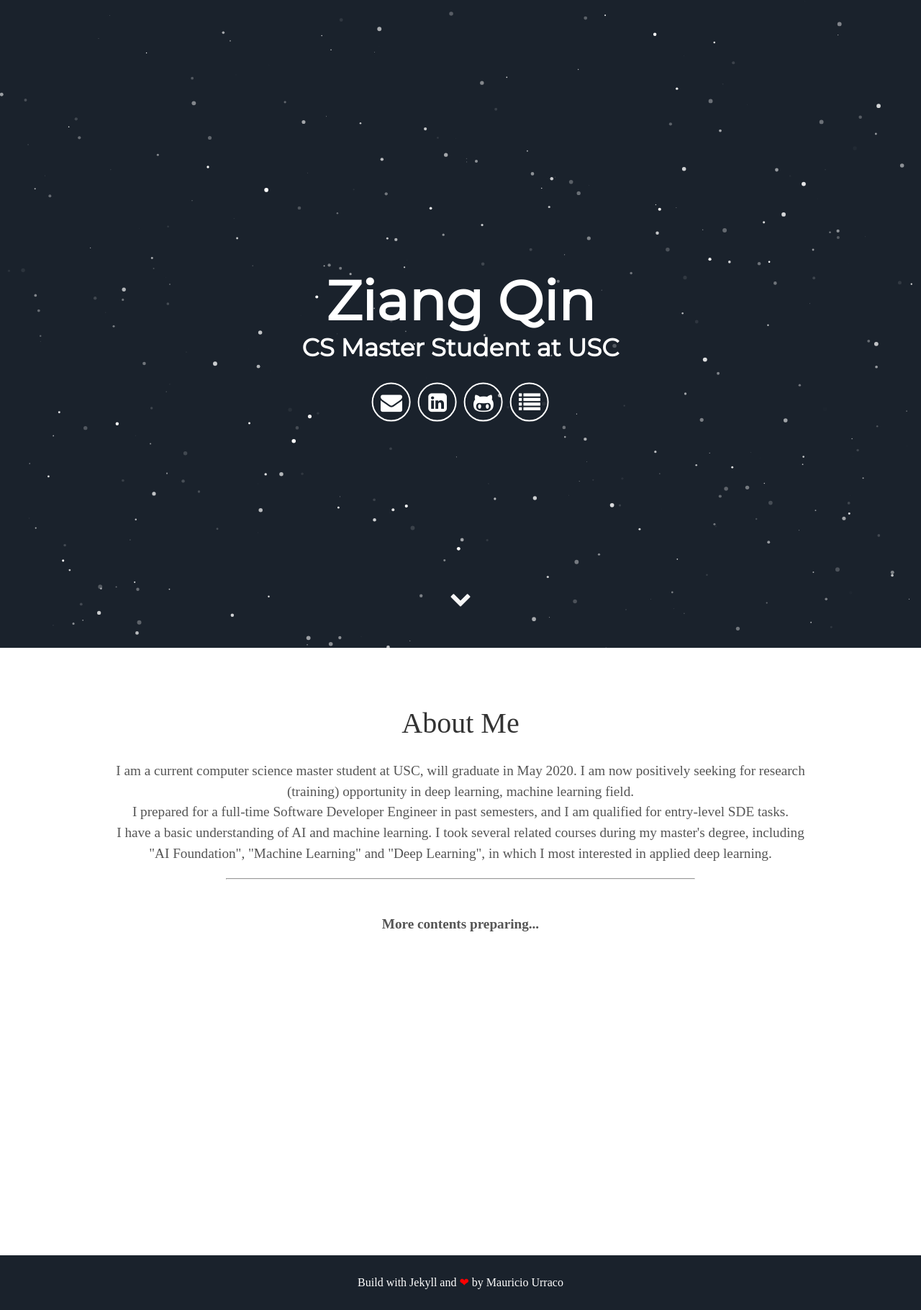
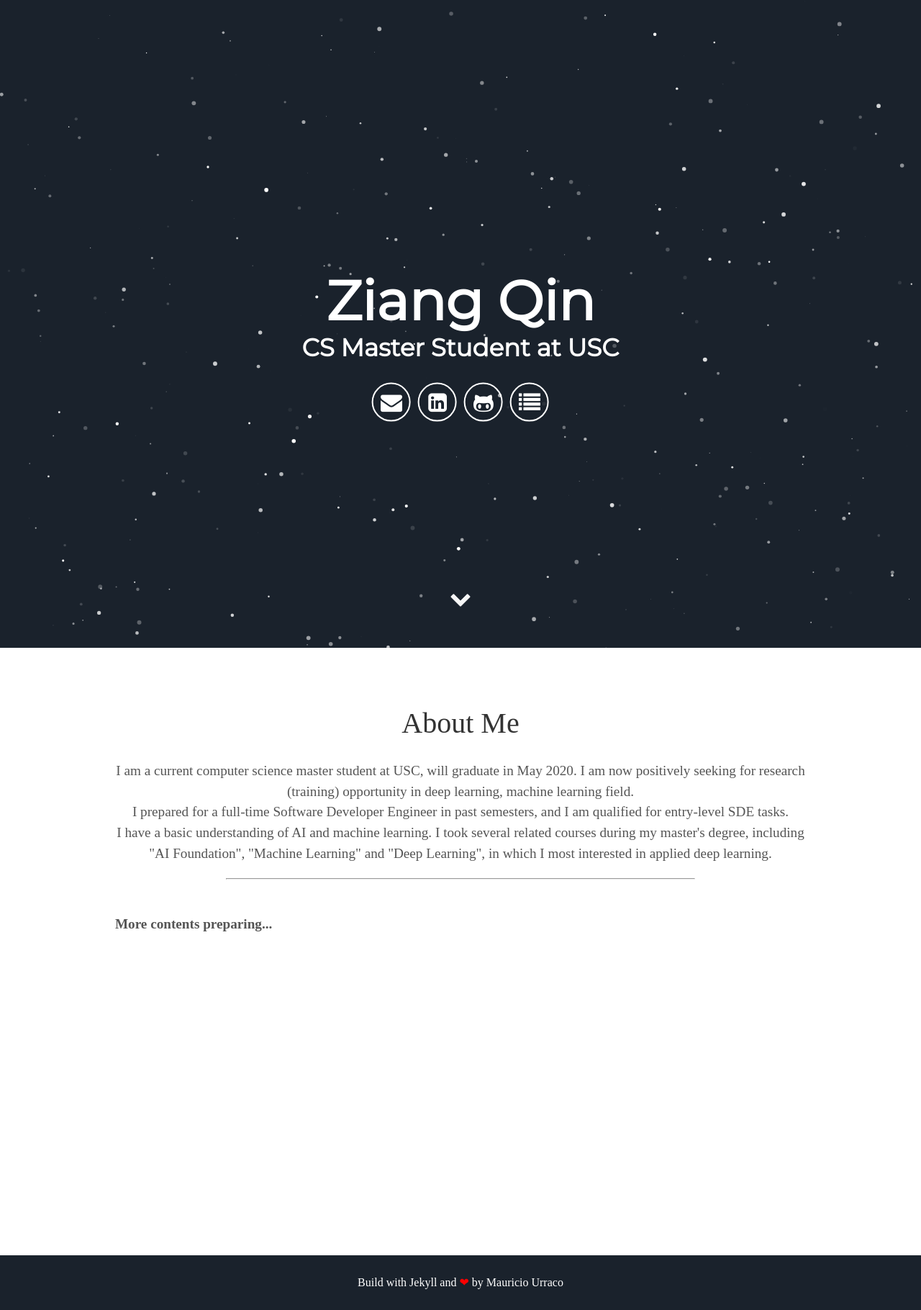
Before and after one commit to ziangqin-stu/ziangqin-stu.github.io, a Jekyll site: the page built from index.html, in a window 1280 px wide. Shown: the whole page at 72% size. Built offline with Jekyll 4.4.1, drawn with Linux system fonts in a browser that asks for light colours; some web fonts are replaced.

Commit message:
modified text

```diff
--- a/_includes/about.html
+++ b/_includes/about.html
@@ -3,7 +3,7 @@
   <p>{{ site.user_description }}</p>
   <hr width="650" align="center">
 
-  <p style="font-weight: 900;">
+  <p style="font-weight: 900; text-align: left;">
     <br>
     More contents preparing...
     <br>
```
Also changed, not shown: 2 other files.
